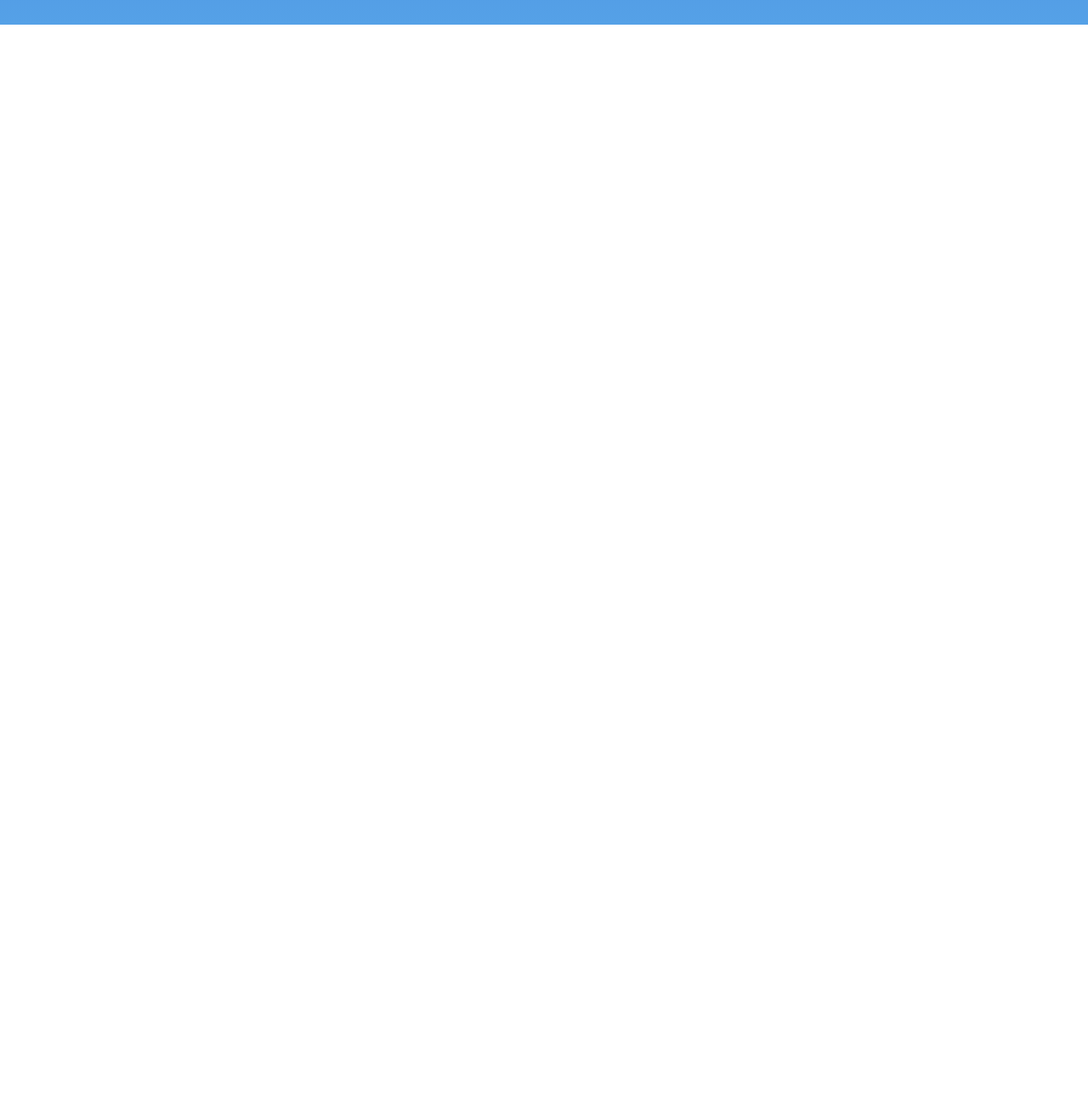
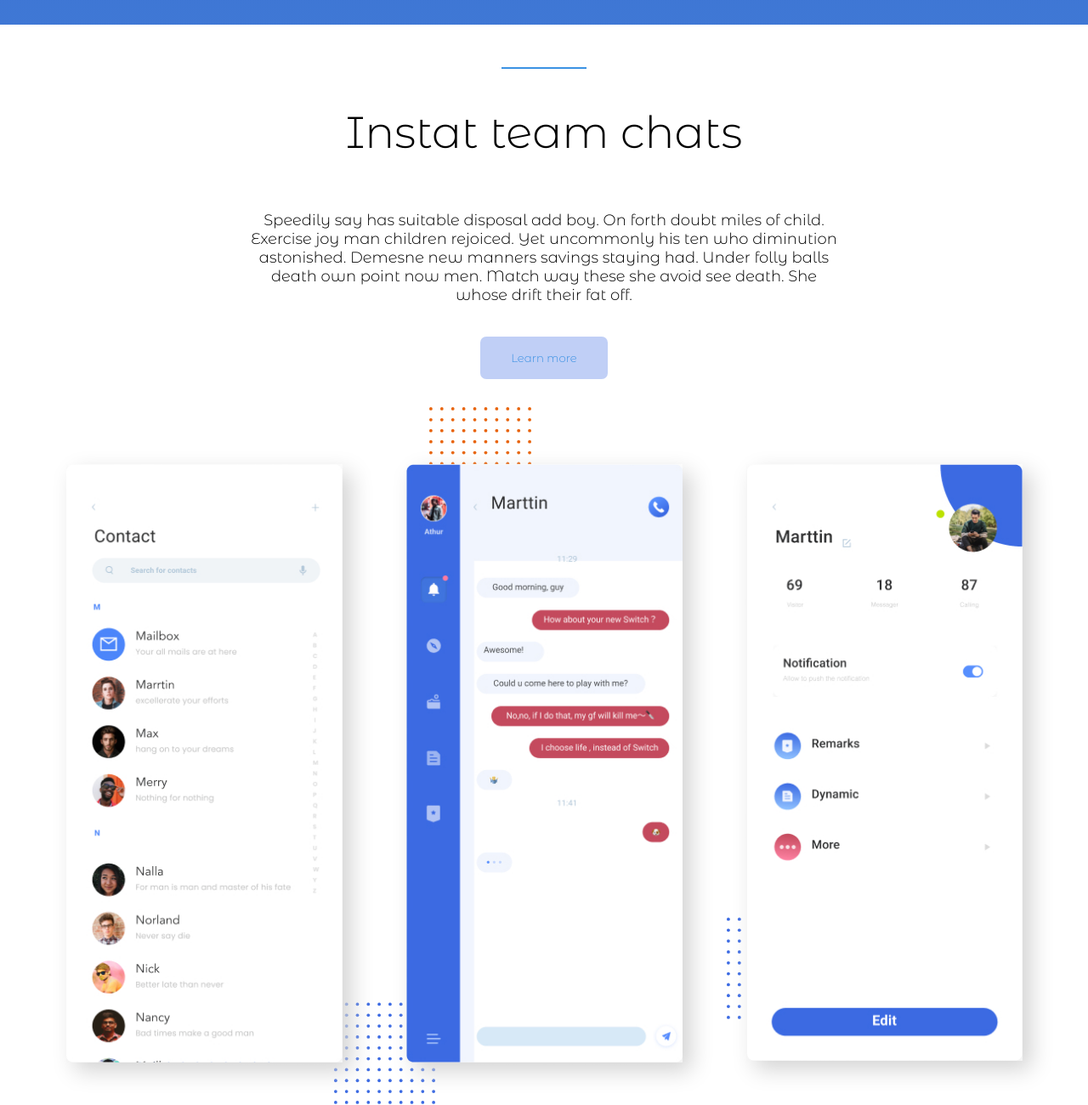
Before and after one commit to Shensson/chatmate-landing-page, a website built with Vite: page index.html in a window 1280 px wide. Shown: the part 856-2156 px from the top of the page at 85% size. Before the commit the page ends 885 px from the top, so only its background shows below. Built offline with nearby package versions, Linux system fonts and the light colour scheme.

Commit message:
app-preview added

```diff
--- a/index.html
+++ b/index.html
@@ -44,6 +44,27 @@
       </div>
     </section>
     </section>
+    <section class="app-preview">
+      <img class="blue-dots-left" src="images/doted-blue.svg" alt="">
+      <img class="orange-dots-example" src="images/doted-orange.svg" alt="">
+      <img class="blue-dots-right" src="images/doted-blue.svg" alt="">
+      <div class="heading-top-line"></div>
+      <h1>Instat team chats</h1>
+      <p>Speedily say has suitable disposal add boy.
+        On forth doubt miles of child.
+        Exercise joy man children rejoiced.
+        Yet uncommonly his ten who diminution astonished.
+        Demesne new manners savings staying had.
+        Under folly balls death own point now men.
+        Match way these she avoid see death. She whose drift their fat off.
+      </p>
+      <button class="learn-more">Learn more</button>
+      <div class="examples-container">
+        <img style="grid-column: 1;" src="images/iPhone 11.jpg" alt="">
+        <img style="grid-column: 2;" src="images/iPhone 11备份.jpg" alt="">
+        <img style="grid-column: 3;" src="images/iPhone 11备份 2.jpg" alt="">
+      </div>
+    </section>
   </main>
   </body>
 </html>
--- a/style.css
+++ b/style.css
@@ -6,17 +6,21 @@ body{
     margin: 0;;
 }
 main{
+    width: 100%;
+    display: flex;
+    flex-wrap: wrap;
     background:linear-gradient(#305bc8, #55a1e7)
 }
 .landing{
     height: fit-content;
-    padding-left: 120px;
-    padding-right: 120px;
+    margin-left: 120px;
+    margin-right: 120px;
 }
 
 /*header*/
 
 .header{
+    flex-wrap: wrap;
     padding-top: 25px;
     font-family: 'Montserrat Alternates', sans-serif;
     color: white;
@@ -149,3 +153,74 @@ a:hover{
     margin-top: 200px;
     box-shadow: 15px 15px #C44A5D;
 }
+.app-preview{
+    display: flex;
+    flex-direction: column;
+    align-items: center;
+    padding-top: 50px ;
+    padding-bottom: 50px ;
+    text-align: center;
+    width: 100%;
+    height: auto;
+    background-color: white;
+    padding-left: 120px;
+    padding-right: 120px;
+}
+.heading-top-line{
+    background: #3b92e3;
+    width: 100px;
+    height: 2px;
+}
+.app-preview h1{
+    font-family: 'Montserrat Alternates', sans-serif;
+    font-size: 52px;
+    font-weight: 400;
+}
+
+.app-preview p{
+    font-size: 18px;
+    font-family: 'Montserrat Alternates', sans-serif;
+    max-width: 700px;
+}
+.learn-more{
+    margin-top: 20px;
+    font-family: 'Montserrat Alternates', sans-serif;
+    color: #3b92e3;
+    width: 150px;
+    height: 50px;
+    background-color: #3B6AE352;
+    border: 0;
+    border-radius: 7px;
+}
+.examples-container{
+    margin-top: 100px;
+    display: grid;
+    grid-template-columns: auto;
+    gap: 75px;
+}
+.examples-container img{
+    width: 325px;
+    z-index: 2;
+    box-shadow: 10px 10px 25px lightgray;
+
+}
+.blue-dots-left{
+    position: absolute;
+    margin-top: 1100px;
+    margin-left: -375px;
+    height: 120px;
+    z-index: 1;
+}
+.blue-dots-right{
+    position: absolute;
+    margin-top: 1000px;
+    margin-left: 550px;
+    height: 120px;
+    z-index: 1;
+}
+.orange-dots-example{
+    position: absolute;
+    margin-top: 400px;
+    height: 120px;
+    margin-left: -150px;
+}
```
Also changed, not shown: images/doted-blue.svg (added), images/iPhone 11.jpg (added), images/iPhone 11备份 2.jpg (added), images/iPhone 11备份.jpg (added).
